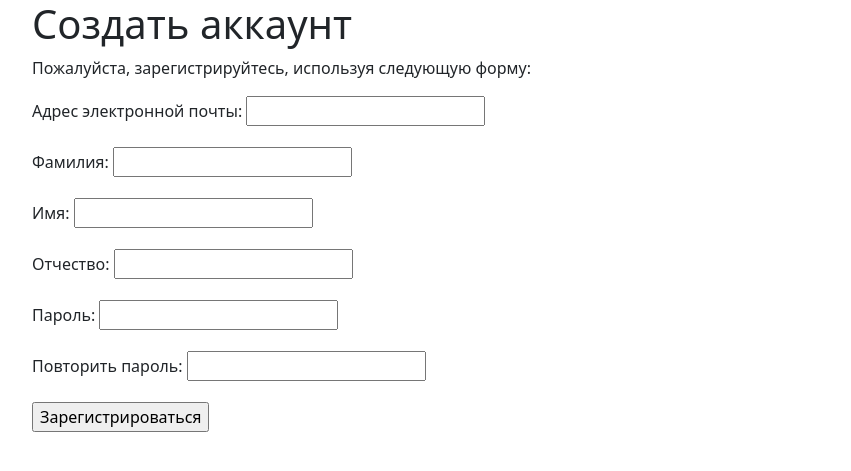
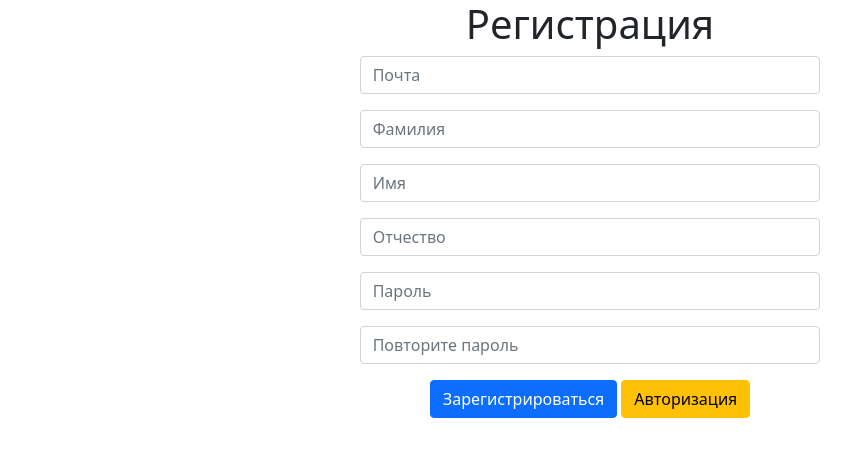
Before and after one commit to lxmp7p/Local-Ethics-Committee, a Django app: page /register/ in a window 1280 px wide. Shown: the top 471 px of the page, without its empty margins (50-901 px from the left). Run offline with Django 3.2, Linux system fonts and the light colour scheme; some libraries are stand-ins or nearby versions.

Commit message:
Edit registration\auth forms

```diff
--- a/templates/base.html
+++ b/templates/base.html
@@ -46,15 +46,13 @@
     <!-- optionally if you need translation for your language then include the locale file as mentioned below (replace LANG.js with your language locale) -->
     <script src="https://cdn.jsdelivr.net/gh/kartik-v/bootstrap-fileinput@5.2.3/js/locales/LANG.js"></script>
 </head>
-
-
 <body>
     {% block nav %}
         {% include 'inc/_nav.html' %}
     {% endblock %}
 
 <div class="container">
-    <div class="row">
+    <div class="row ">
         {% block content %}
 
         {% endblock %}
--- a/templates/userControl/register.html
+++ b/templates/userControl/register.html
@@ -3,12 +3,34 @@
 {% block title %}Create an account{% endblock %}
 
 {% block content %}
-    <h1>Создать аккаунт</h1>
-    <p>Пожалуйста, зарегистрируйтесь, используя следующую форму:</p>
-    <form action="." method="post">
-        {{ user_form.as_p }}
-
-        {% csrf_token %}
-        <p><input type="submit" value="Зарегистрироваться"></p>
-    </form>
+<div class='text-center col-md-8 offset-md-2'>
+    <h1>Регистрация</h1>
+    <div class="login-form col-md-8 offset-md-2" >
+        <h3>{{error}}</h3>
+        <form method="POST">
+            {% csrf_token %}
+            <div class="form-group">
+                <input type="email" name="username" class="form-control" id="exampleInputEmail1" aria-describedby="emailHelp" placeholder="Почта">
+            </div>
+            <div class="form-group">
+                <input type="text" name="last_name" class="form-control" id="exampleInputEmail1" aria-describedby="emailHelp" placeholder="Фамилия">
+            </div>
+            <div class="form-group">
+                <input type="text" name="first_name" class="form-control" id="exampleInputEmail1" aria-describedby="emailHelp" placeholder="Имя">
+            </div>
+            <div class="form-group">
+                <input type="text" name="middle_name" class="form-control" id="exampleInputEmail1" aria-describedby="emailHelp" placeholder="Отчество">
+            </div>
+            <div class="form-group">
+                <input type="password" name="password" class="form-control" id="exampleInputEmail1" aria-describedby="emailHelp" placeholder="Пароль">
+            </div>
+            <div class="form-group">
+                <input type="password" name="password2" class="form-control" id="exampleInputPassword1" placeholder="Повторите пароль">
+            </div>
+            <input type="hidden" name="next" value="{{ next }}"/>
+            <button type="submit" class="btn btn-primary">Зарегистрироваться</button>
+            <button type="button" class="btn btn-warning" onclick="document.location='{% url 'login' %}'">Авторизация</button>
+        </form>
+    </div>
+</div>
 {% endblock %}
--- a/userControl/forms.py
+++ b/userControl/forms.py
@@ -28,4 +28,4 @@ class UserRegistrationForm(forms.ModelForm):
         cd = self.cleaned_data
         if cd['password'] != cd['password2']:
             raise forms.ValidationError('Passwords don\'t match.')
-        return cd['password2']
+        return "Пароль не совпадает"
--- a/userControl/models.py
+++ b/userControl/models.py
@@ -30,3 +30,6 @@ class User(AbstractUser):
 
     def __str__(self):
         return self.username
+
+    class Meta(object):
+        unique_together = ('username',)
--- a/userControl/views.py
+++ b/userControl/views.py
@@ -15,20 +15,22 @@ class Registration(View):
         return render(request, 'userControl/register.html', {'user_form': user_form})
 
     def post(self, request):
-        addNewUser(request)
-        return redirect('login')
+        error = addNewUser(request)
+        if error:
+           return render(request, 'userControl/register.html', {'error': error})
+        else:
+            return redirect('login')
 
 
 class Authorization(View):
     """Авторизация в системе"""
     def get(self, request):
-        form = LoginForm()
-        return render(request, 'userControl/login.html', {'form': form})
+        return render(request, 'userControl/login.html')
 
     def post(self, request):
         error = authorize(request)
         if error:
-           return HttpResponse(error)
+           return render(request, 'userControl/login.html', {'error': error})
         else:
             return redirect(reverse('index'))
 
```
Also changed, not shown: templates/userControl/login.html (+13 -12 lines), userControl/functions/userFunc.py (+7 -1 lines), db.sqlite3.
